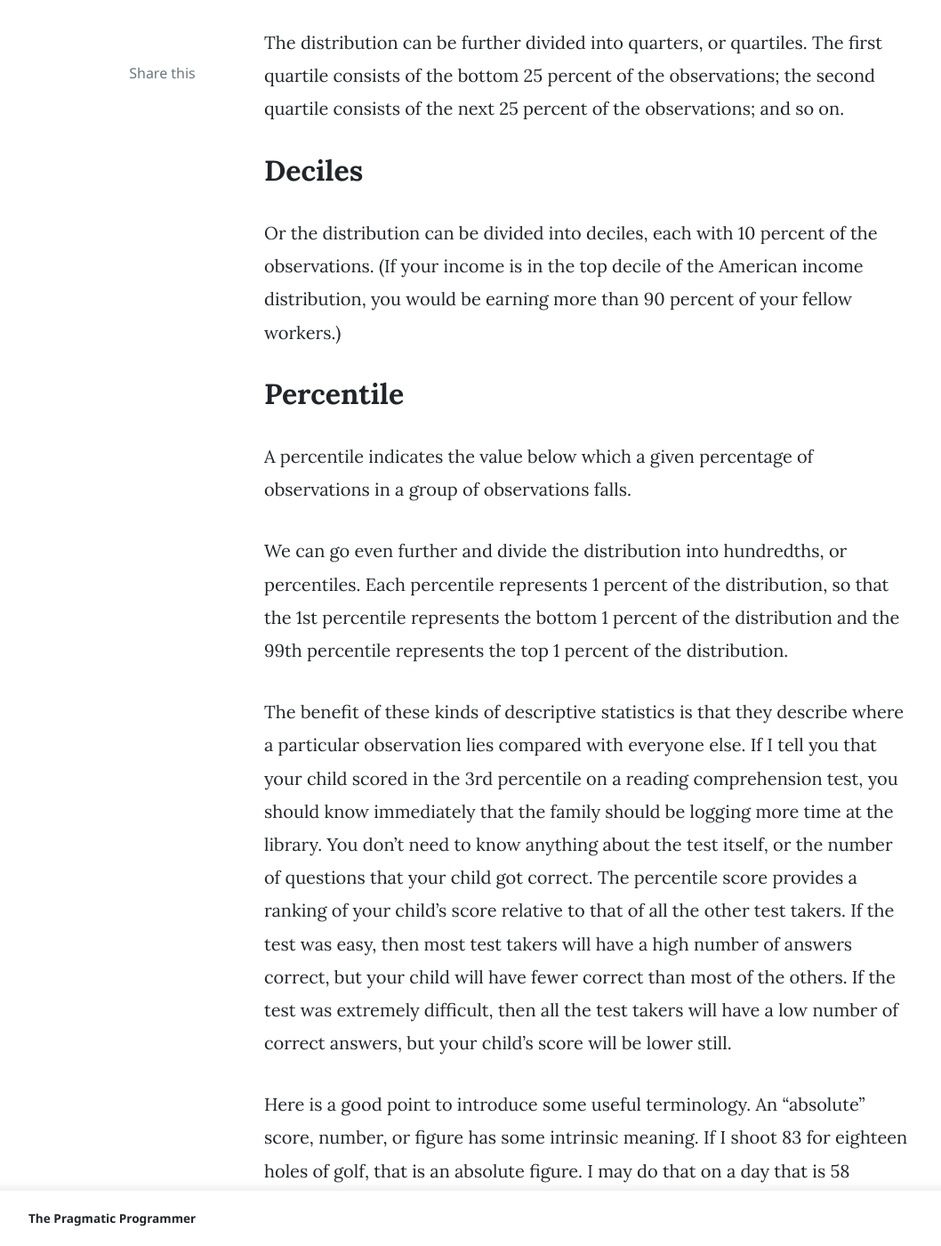
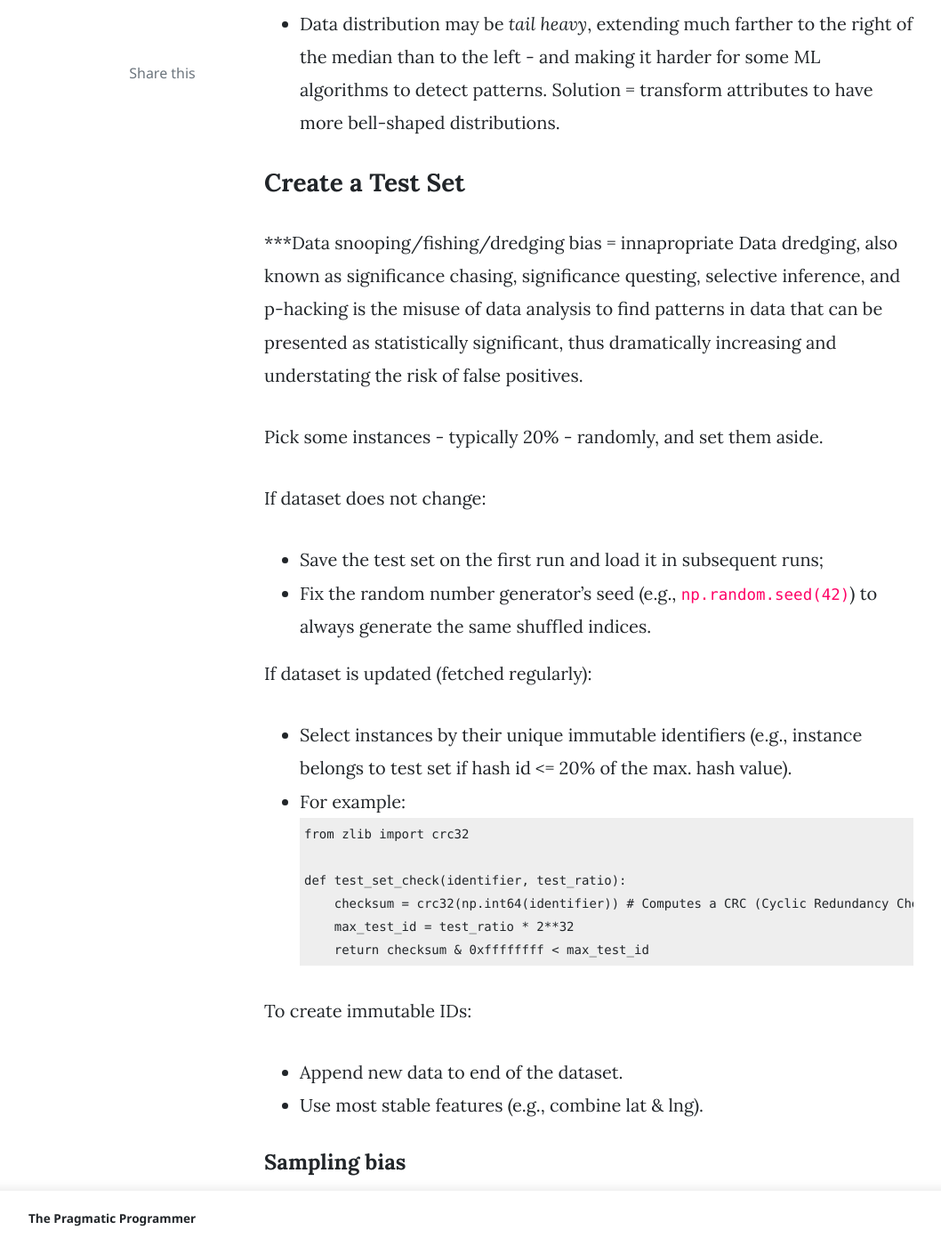
Before and after one commit to brenobeirigo/brenobeirigo.github.io, a Jekyll site: the page built from _posts/books/2021-06-26-hands-on-machine-learning-with-scikit-learn-keras-and-tensor-flow.md, in a window 1280 px wide and 1400 px high, scrolled down 7006 px. Shown: the whole window at 89% size, without its empty margins (73-1131 px from the left). Built offline with Jekyll 4.4.1, drawn with Linux system fonts in a browser that asks for light colours; nearby versions of some CDN libraries; comment, search, counter and statistics services are not loaded; some of the changed text lies outside the part shown.

Commit message:
Update 2021-06-26-hands-on-machine-learning-with-scikit-learn-keras-and-tensor-flow.md

````diff
--- a/_posts/books/2021-06-26-hands-on-machine-learning-with-scikit-learn-keras-and-tensor-flow.md
+++ b/_posts/books/2021-06-26-hands-on-machine-learning-with-scikit-learn-keras-and-tensor-flow.md
@@ -39,8 +39,25 @@ Training data include *labels* (desired solutions). E.g.:
 
 ## Instance-Based Versus Model-Based Learning
 
+How can ML systems *generalize* (make predictions for examples it has never seen before)?
+Good performance on the training is good but insufficient; the true goal is to performe well on new instances.
+### Instance-based learning
+System learns the examples by heart, then generalizes to new cases by using a *similiraty measure* (used to compare with learned examples or a subset of them).
 
+### Model-based learning
+Build a model using the examples and use the model to make *predictions*. Process:
+- Study the data.
+- Model selection:
+  - Chose a model type (e.g., linear regression).
+  - Fully specify its architecture (e.g., one input and one output).
+- Train the model: Find parameters that will make it best fit the training data (e.g., `θ_0 = 4.85` and `θ_1 = 4.91E–5`).
+- Apply the model to make predictions on newe cases (inference).
 
+Performance measures:
+- utility/fitness function: how *good* the model is.
+- cost function: how *bad* the model is.
+
+## Main challenges of machine learning
 # 2) End-to-end machine learning project
 
 Steps:
@@ -130,8 +147,43 @@ Things to be aware of:
 
 ### Create a Test Set
 
+***Data snooping/fishing/dredging bias = innapropriate Data dredging, also known as significance chasing, significance questing, selective inference, and p-hacking is the misuse of data analysis to find patterns in data that can be presented as statistically significant, thus dramatically increasing and understating the risk of false positives.
+
+Pick some instances - typically 20% - randomly, and set them aside.
+
+If dataset does not change:
+  - Save the test set on the first run and load it in subsequent runs;
+  - Fix the random number generator's seed (e.g., `np.random.seed(42)`) to always generate the same shuffled indices.
+
+If dataset is updated (fetched regularly):
+  - Select instances by their unique immutable identifiers (e.g., instance belongs to test set if hash id <= 20% of the max. hash value).
+  - For example:
+    ```python
+    from zlib import crc32
+
+    def test_set_check(identifier, test_ratio):
+        checksum = crc32(np.int64(identifier)) # Computes a CRC (Cyclic Redundancy Check) unsigned 32-bit checksum
+        max_test_id = test_ratio * 2**32
+        return checksum & 0xffffffff < max_test_id
+    ```
+
+To create immutable IDs:
+- Append new data to end of the dataset.
+- Use most stable features (e.g., combine lat & lng).
+
+#### Sampling bias
+
+If dataset is not large enough, purely random sampling run the risk of introducing *sampling bias*.
 
 
+
+To guarantee the test set is representative of the overal population, use *stratified sampling*:
+- divide the population into homogeneous subgroups (*strata*).
+- sample the right (sufficient) number of instances from each stratum. E.g.:
+  - Interview 1,000 people knowing that the US population is comprised of 51.3% female and 48.7% male.
+  - In heavy-tailed distributions, determine strata based on where most values fall within and create a stratum out of the tail.
+
+> You should not have too many strata, and each stratum should be large enough.
 
 
 # Expressions
@@ -139,6 +191,7 @@ Things to be aware of:
 - The estimates **were off** by 20\%.
 - Taking up a lot of resources to train for hours every day is a **showstopper** (an obstacle to further progress).
 - ... you are told that the data has been scaled and **capped at** 15 (actually 15.0001) for higher median incomes, and at 0.5 (actually 0.4999) for lower median incomes.
+- To *whet your appetite*...
 
 # Basic statistics (Naked statistics - Charles Wheelan)
 
````
